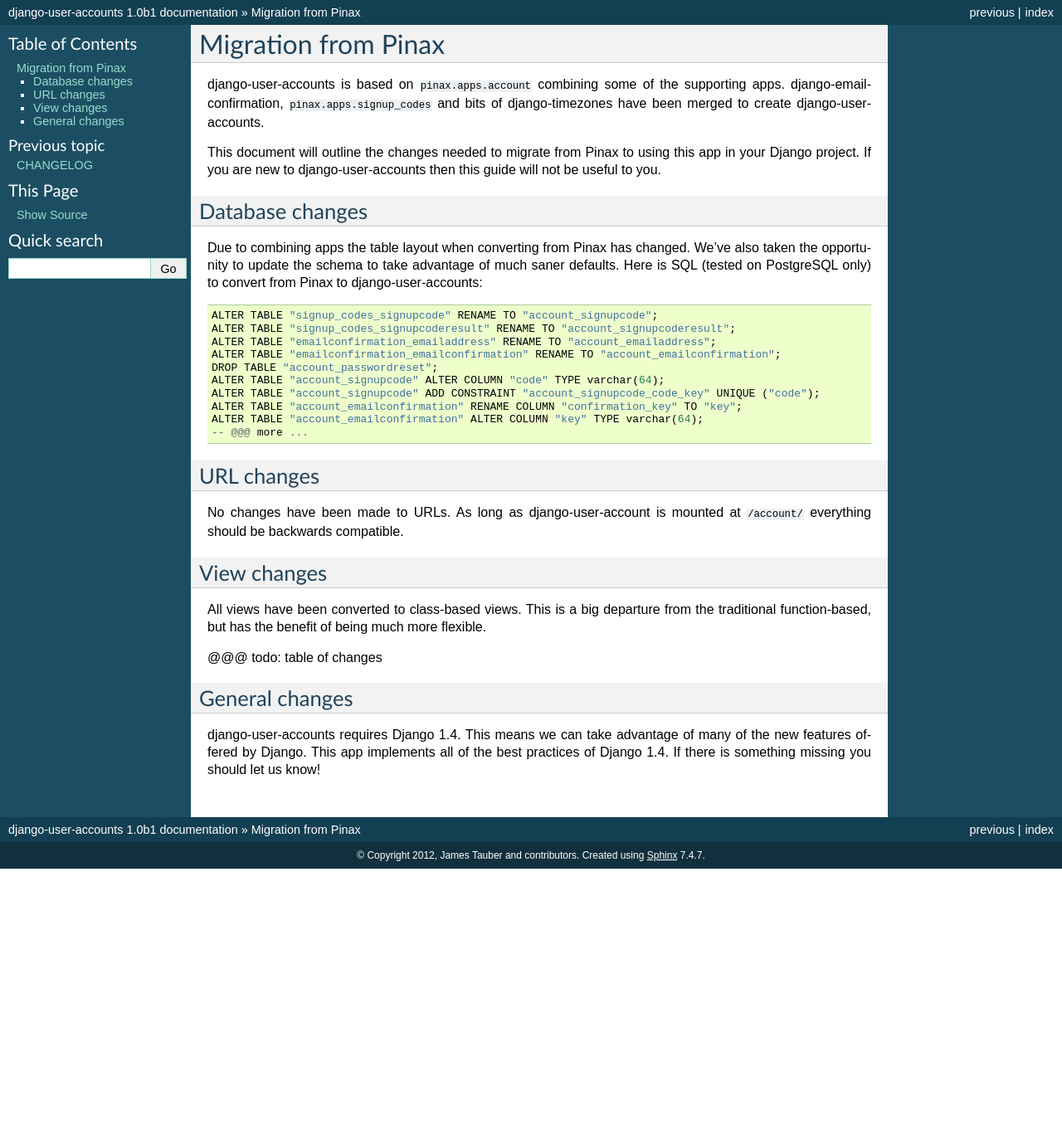
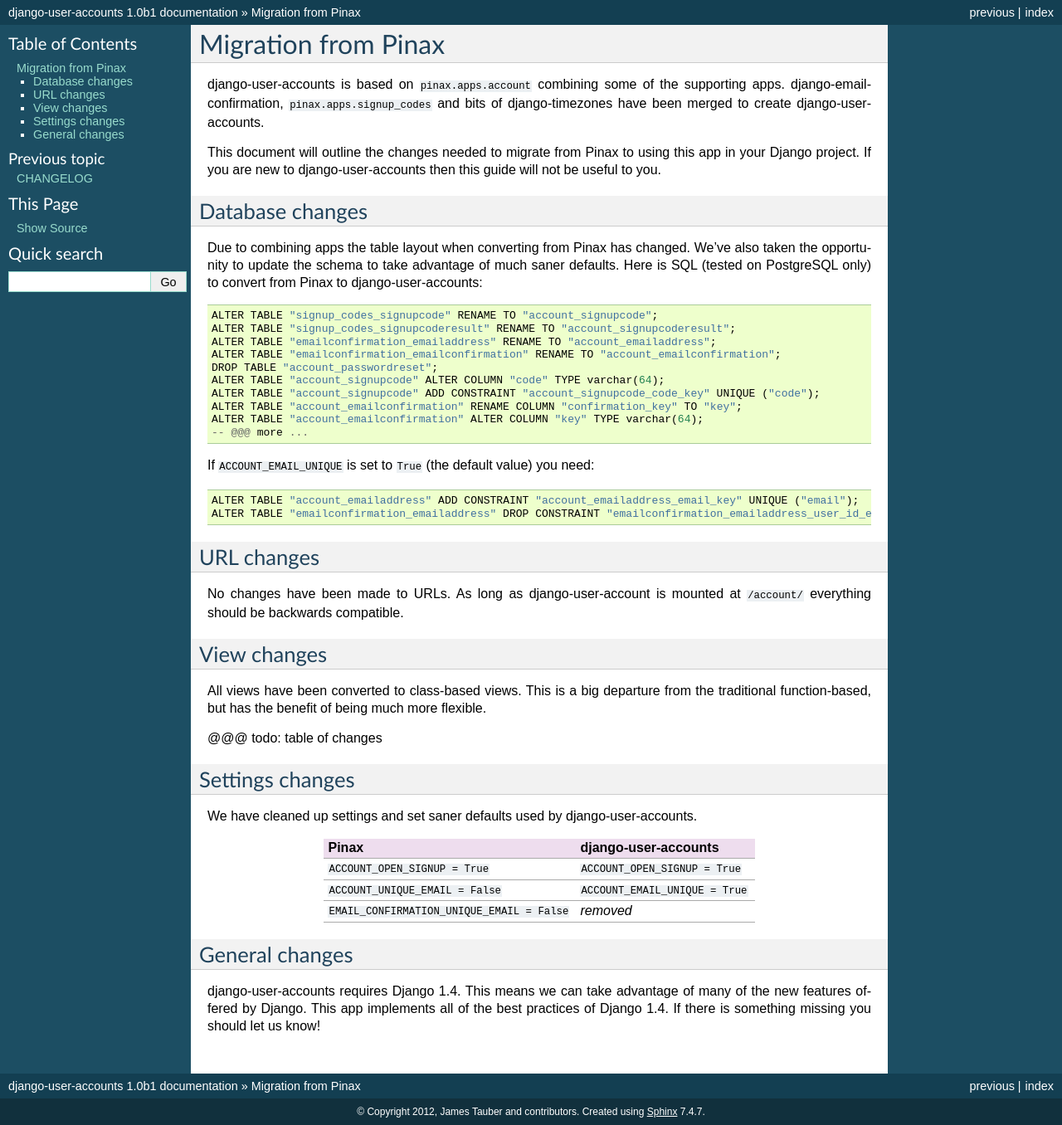
Before and after one commit to pinax/django-user-accounts, a Sphinx documentation site: the page built from docs/migration.rst, in a window 1280 px wide. Shown: the whole page at 83% size. Built offline with Sphinx 7.4.7, drawn with Linux system fonts in a browser that asks for light colours; before the commit the page ends 1047 px from its top, so only the background shows below that.

Commit message:
added better support for ACCOUNT_EMAIL_UNIQUE

```diff
--- a/docs/migration.rst
+++ b/docs/migration.rst
@@ -31,6 +31,11 @@
     ALTER TABLE "account_emailconfirmation" ALTER COLUMN "key" TYPE varchar(64);
     -- @@@ more ...
 
+If ``ACCOUNT_EMAIL_UNIQUE`` is set to ``True`` (the default value) you need::
+
+    ALTER TABLE "account_emailaddress" ADD CONSTRAINT "account_emailaddress_email_key" UNIQUE ("email");
+    ALTER TABLE "emailconfirmation_emailaddress" DROP CONSTRAINT "emailconfirmation_emailaddress_user_id_email_key";
+
 URL changes
 ===========
 
@@ -46,6 +51,20 @@
 
 @@@ todo: table of changes
 
+Settings changes
+================
+
+We have cleaned up settings and set saner defaults used by
+django-user-accounts.
+
+===========================================  ===============================
+Pinax                                        django-user-accounts
+===========================================  ===============================
+``ACCOUNT_OPEN_SIGNUP = True``               ``ACCOUNT_OPEN_SIGNUP = True``
+``ACCOUNT_UNIQUE_EMAIL = False``             ``ACCOUNT_EMAIL_UNIQUE = True``
+``EMAIL_CONFIRMATION_UNIQUE_EMAIL = False``  *removed*
+===========================================  ===============================
+
 General changes
 ===============
 
```
Also changed, not shown: 3 other files.
